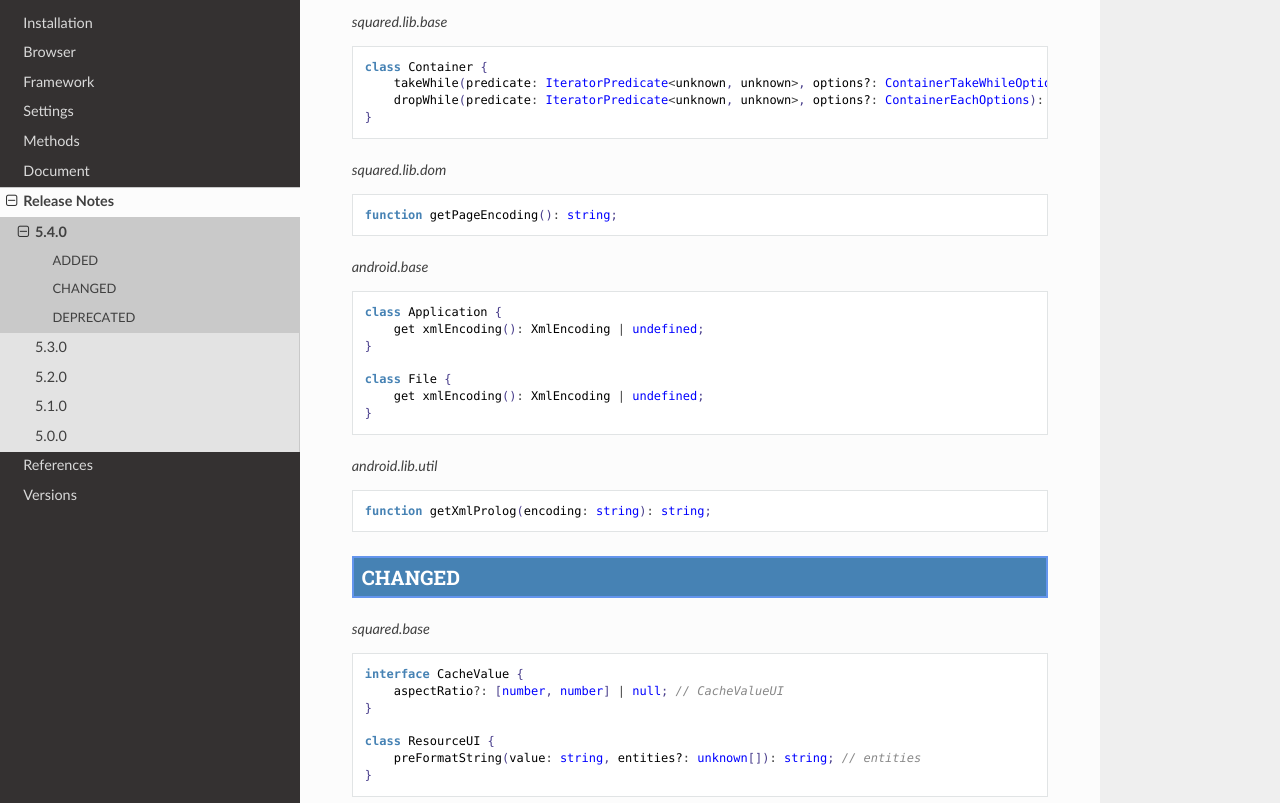
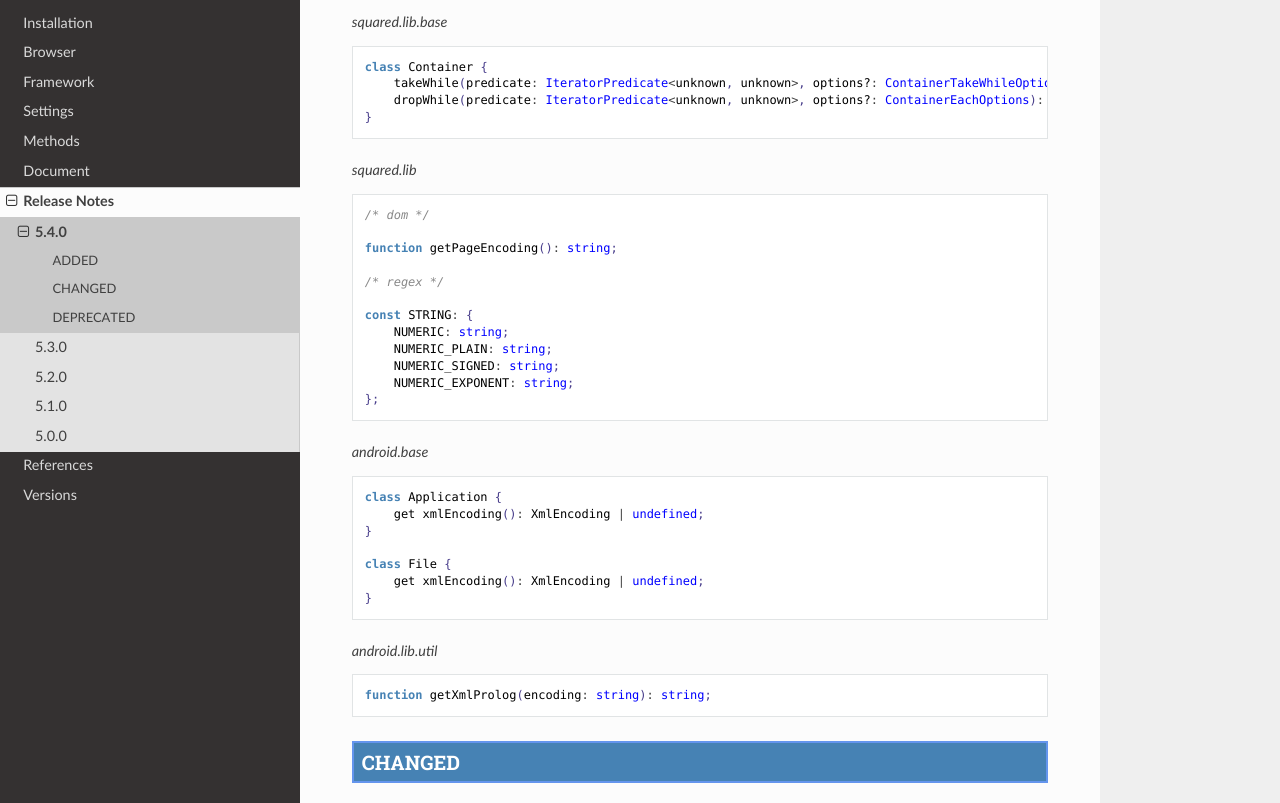
Before and after one commit to anpham6/android-docs, a Sphinx documentation site: the page built from source/release_notes/5.4.0.rst, in a window 1280 px wide and 900 px high, scrolled down 485 px, cut to the strip 97-900 px from the top of the window. Built offline with Sphinx 7.4.7 and the Read the Docs theme 3.1.0, drawn with Linux system fonts in a browser that asks for light colours.

Commit message:
Release Notes: Latest modifications to API 5.4.0.

```diff
--- a/source/release_notes/5.4.0.rst
+++ b/source/release_notes/5.4.0.rst
@@ -40,9 +40,20 @@ ADDED
   }
 
 .. code-block::
-  :caption: squared.lib.dom
+  :caption: squared.lib
+
+  /* dom */
 
   function getPageEncoding(): string;
+
+  /* regex */
+
+  const STRING: {
+      NUMERIC: string;
+      NUMERIC_PLAIN: string;
+      NUMERIC_SIGNED: string;
+      NUMERIC_EXPONENT: string;
+  };
 
 .. code-block::
   :caption: android.base
```
